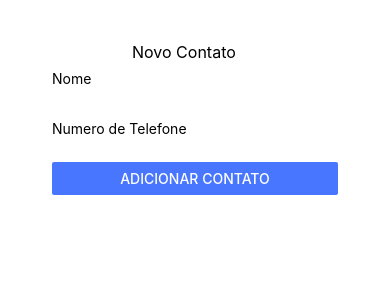
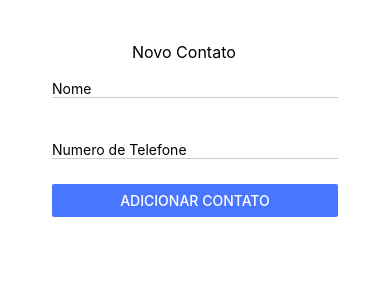
Before and after one commit to rosariofe/Contact_List, a React Native app: screen / in a window 390 px wide. Shown: the top 300 px of the page. Built offline with nearby package versions, Linux system fonts and the light colour scheme.

Commit message:
Update ContatoInput.js
Refatorado para deletar item

```diff
--- a/components/ContatoInput.js
+++ b/components/ContatoInput.js
@@ -1,5 +1,6 @@
 import React,{useState} from 'react';
 import {View,Text,TextInput,Button, StyleSheet} from 'react-native';
+import { gray, darkgray } from 'color-name';
 
 const ContatoInput = (props) => {
     const[contato,setContato] = useState('');
@@ -15,6 +16,7 @@ const ContatoInput = (props) => {
     <View style={styles.contatoView}>
     {/* usuaario ira inserir contatos aqui*/}
     <Text style={{alignItems:'center',marginLeft:80,fontSize:16}}>Novo Contato</Text>
+
     <TextInput
 
     placeholder="Nome"
@@ -43,13 +45,17 @@ const styles = StyleSheet.create({
 
     ContatoInputText:{
      marginBottom:25,
-     marginTop:8
+     marginTop:8,
+    bottom:1,
+    borderColor:'#ccc',
+    borderBottomWidth:0.5,
+    paddingTop:10
     },
     contatoView:{
         padding:2,
         marginBottom:5,
 
-      }  ,
+      },
     itemNaLista:{
         padding: 12,
         backgroundColor: '#CCC',
@@ -58,6 +64,7 @@ const styles = StyleSheet.create({
         marginBottom:40,
         borderRadius: 8
     }
+
 })
 
 export default ContatoInput;
```
